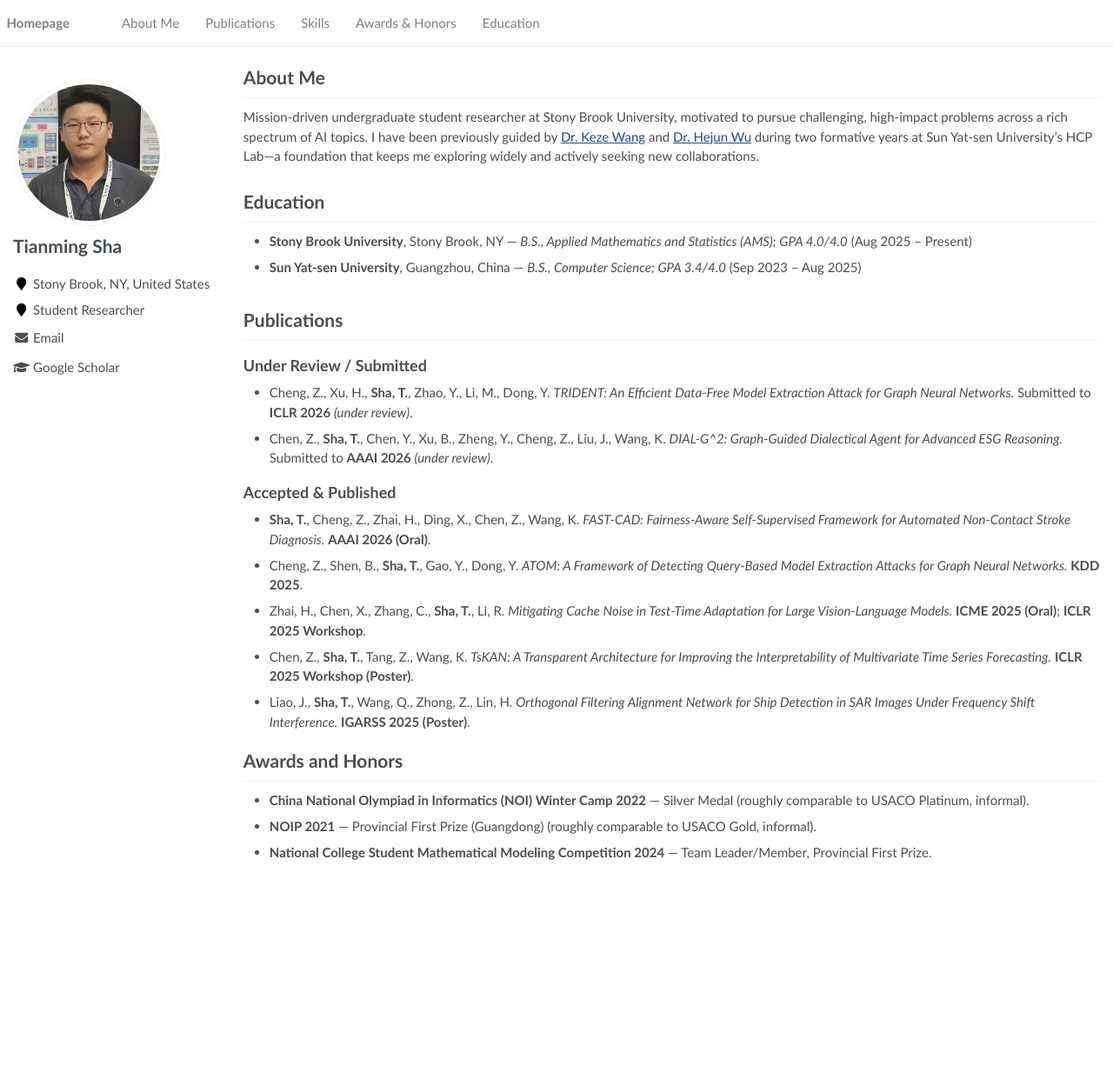
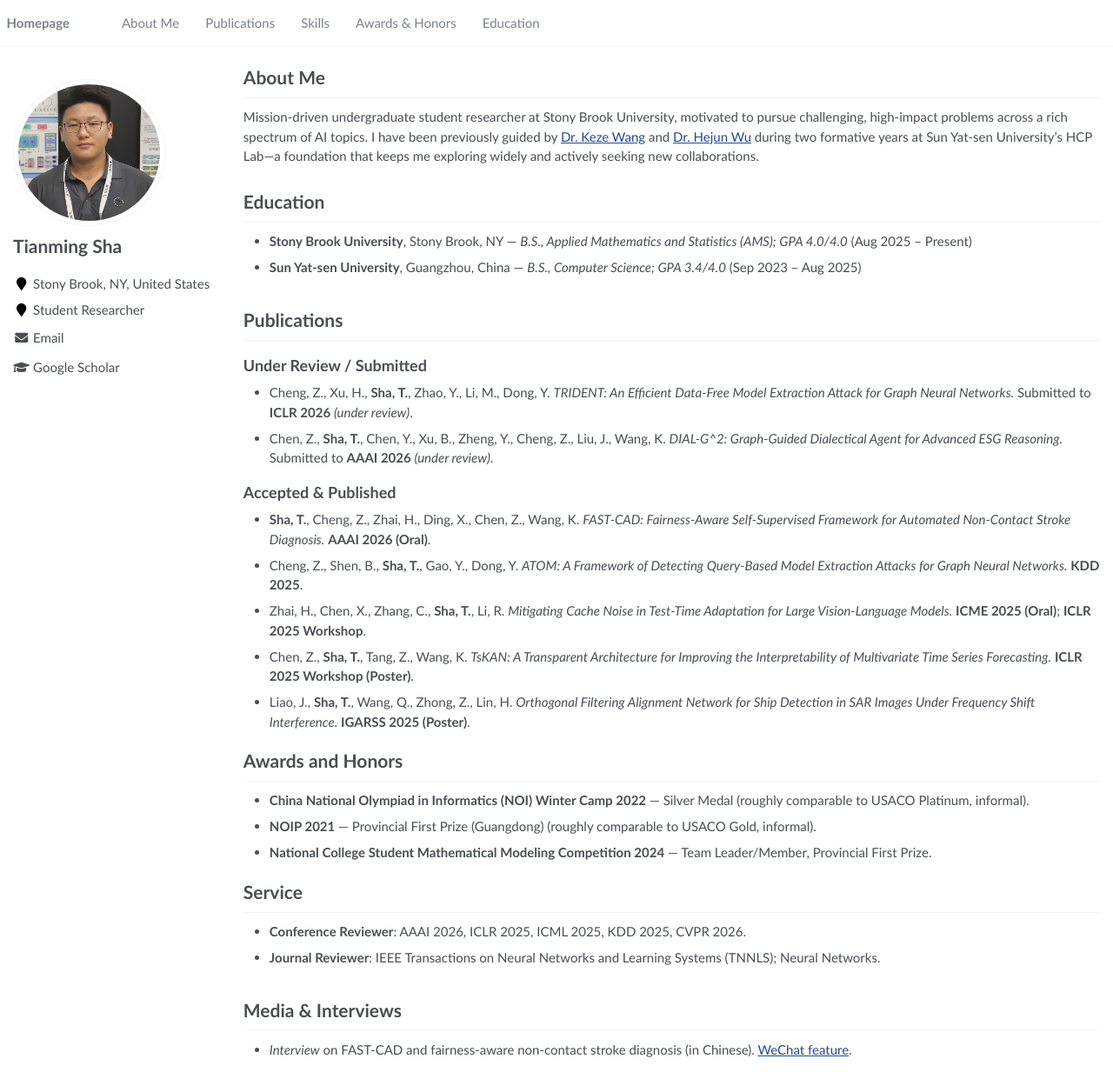
Before and after one commit to shatianming5/shatianming5.github.io, a Jekyll site: the page built from _pages/about.md, in a window 1280 px wide and 1233 px high. Shown: the whole window at 87% size. Built offline with Jekyll 4.4.1, drawn with Linux system fonts in a browser that asks for light colours.

Commit message:
Update about.md

```diff
--- a/_pages/about.md
+++ b/_pages/about.md
@@ -38,3 +38,12 @@ Mission-driven undergraduate student researcher at Stony Brook University, motiv
 - **China National Olympiad in Informatics (NOI) Winter Camp 2022** — Silver Medal (roughly comparable to USACO Platinum, informal).
 - **NOIP 2021** — Provincial First Prize (Guangdong) (roughly comparable to USACO Gold, informal).
 - **National College Student Mathematical Modeling Competition 2024** — Team Leader/Member, Provincial First Prize.
+
+# Service
+- **Conference Reviewer**: AAAI 2026, ICLR 2025, ICML 2025, KDD 2025, CVPR 2026.
+- **Journal Reviewer**: IEEE Transactions on Neural Networks and Learning Systems (TNNLS); Neural Networks.
+
+<span class='anchor' id='media'></span>
+
+# Media & Interviews
+- *Interview* on FAST-CAD and fairness-aware non-contact stroke diagnosis (in Chinese). [WeChat feature](https://mp.weixin.qq.com/s/3udnS0W33Bc28qX9DCCVZw).
```
